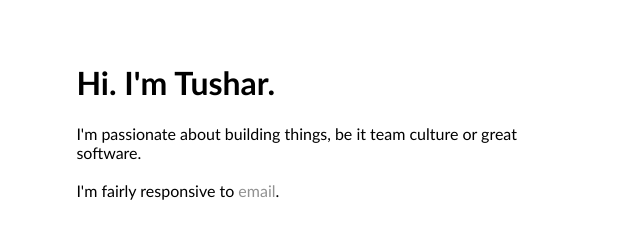
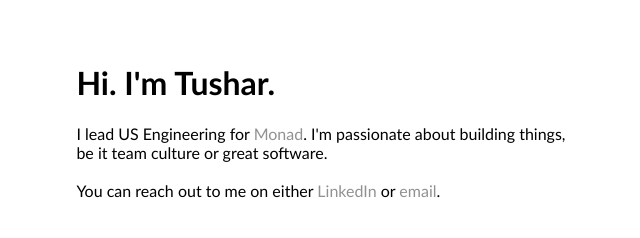
Before and after one commit to tusharnarayan/tusharnarayan.github.io, a plain HTML site: page index.html in a window 1280 px wide. Shown: the whole page, without its empty margins (58-698 px from the left). Drawn offline with Linux system fonts and the light colour scheme.

Commit message:
Add Monad

```diff
--- a/index.html
+++ b/index.html
@@ -44,10 +44,10 @@
 			Hi. I'm Tushar.
 		</h1>
 		<p>
-			I'm passionate about building things, be it team culture or great software.
+			I lead US Engineering for <a href="https://monad.com/">Monad</a>. I'm passionate about building things, be it team culture or great software.
 			<br />
 			<br />
-			I'm fairly responsive to <a href="mailto:tusharnarayan@gmail.com">email</a>.
+			You can reach out to me on either <a href="https://www.linkedin.com/in/tusharnarayan/">LinkedIn</a> or <a href="mailto:tusharnarayan@gmail.com">email</a>.
 		</p>
 		</div>
 	</body>
```
